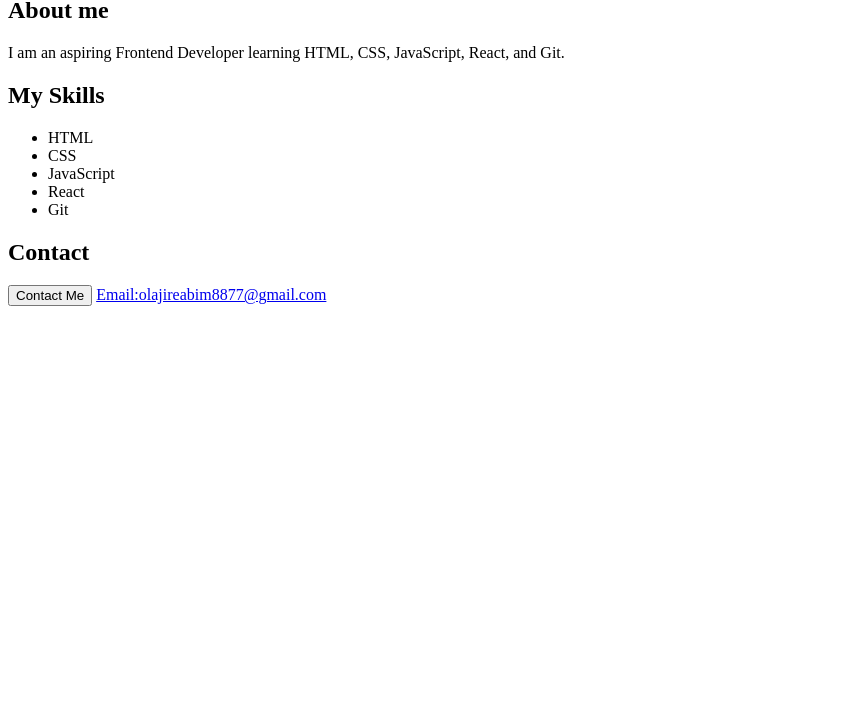
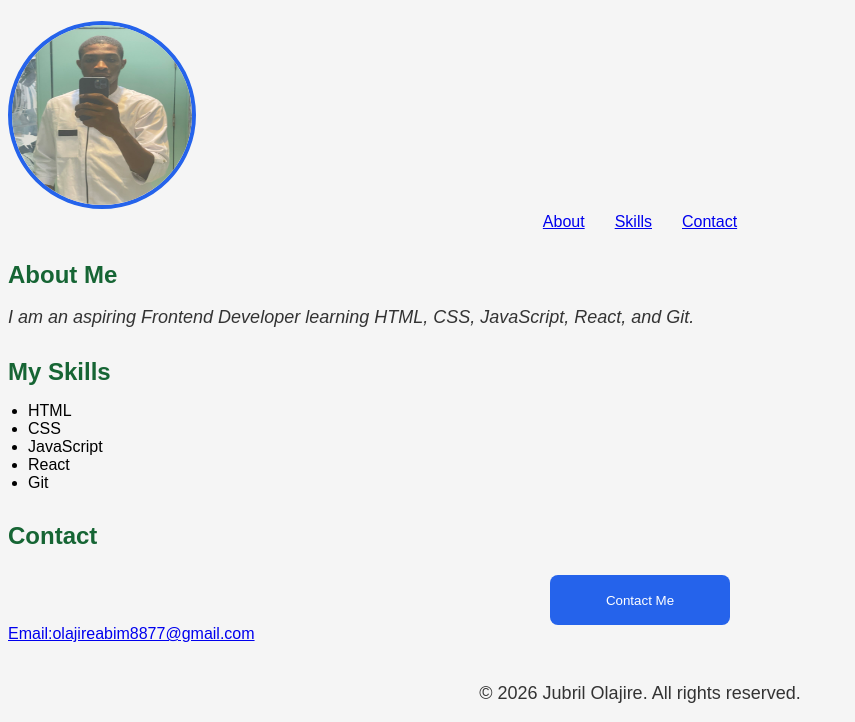
Before and after one commit to Abim8877/git-portfolio, a plain HTML site: page index.html in a window 1280 px wide. Shown: the part 83-805 px from the top of the page, without its empty margins (0-855 px from the left). Drawn offline with Linux system fonts and the light colour scheme.

Commit message:
updated css

```diff
--- a/index.html
+++ b/index.html
@@ -7,11 +7,23 @@
     <link rel="stylesheet" href="style.css">
 </head>
 <body>
+    <header>
     <h1>Jubril Olajire</h1>
-    <h2>About me</h2>
-    <p>
+    <img src="JB.jpg" alt="Jubril's Profile Picture">
+    </header>
+    <nav>
+    <a href="#about">About</a>
+    <a href="#skills">Skills</a>
+    <a href="#contact">Contact</a>
+    </nav>
+    <main>
+        <section id="about">
+    <h2>About Me</h2>
+    <p class="intro">
         I am an aspiring Frontend Developer learning HTML, CSS, JavaScript, React, and Git.
     </p>
+    </section>
+    <section id="skills">
     <h2>My Skills</h2>
     <ul>
         <li>HTML</li>
@@ -20,9 +32,18 @@
         <li>React</li>
         <li>Git</li>
     </ul>
+    </section>
+    <section id="contact">
     <h2>Contact</h2>
+    <div class="button-container">
     <button id="contactButton">Contact Me</button>
-    <a href="mailto">Email:olajireabim8877@gmail.com</a>
+    </div>
+    <a href="mailto:olajireabim8877@gmail.com">Email:olajireabim8877@gmail.com</a>
+    </section>
+    </main>
+    <footer>
+    <p>© 2026 Jubril Olajire. All rights reserved.</p>
+    </footer>
     <script src="script.js"></script>
 </body>
 </html>
--- a/style.css
+++ b/style.css
@@ -0,0 +1,56 @@
+body {
+    background-color: #f5f5f5;
+    font-family: Arial, sans-serif;
+}
+section {
+    margin: 30px 0;
+}
+h1 {
+    color: #1d4ed8;
+    text-align: center;
+    font-size: 42px;
+}
+
+h2 {
+    color: #166534;
+    margin-bottom: 10px;
+}
+ul {
+    padding-left: 20px;
+}
+p {
+    color: #333333;
+    font-size: 18px;
+}
+
+#contactButton{
+    background-color: #2563eb;
+    color: white;
+    width: 180px;
+    height: 50px;
+    border: none;
+    border-radius: 8px;
+    padding: 10px;
+    margin-top: 15px;
+    cursor: pointer;
+}.button-container {
+    text-align: center;
+}
+img {
+    width: 180px;
+    height: 180px;
+    border: 4px solid #2563eb;
+    border-radius: 50%;
+}
+.intro {
+    font-style: italic;
+}
+footer {
+    margin-top: 40px;
+    text-align: center;
+}
+nav {
+    display: flex;
+    justify-content: center;
+    gap: 30px;
+}
```
